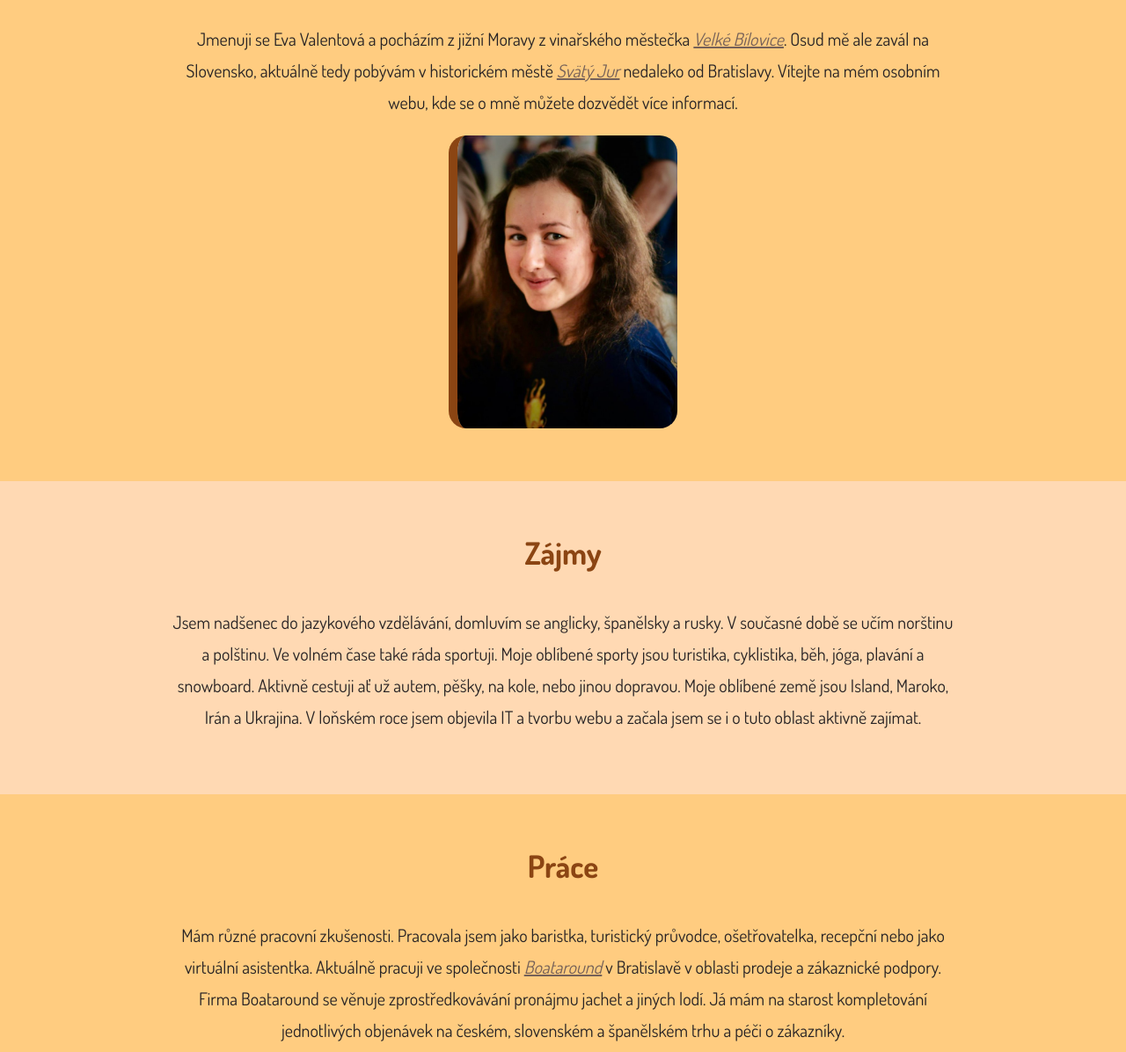
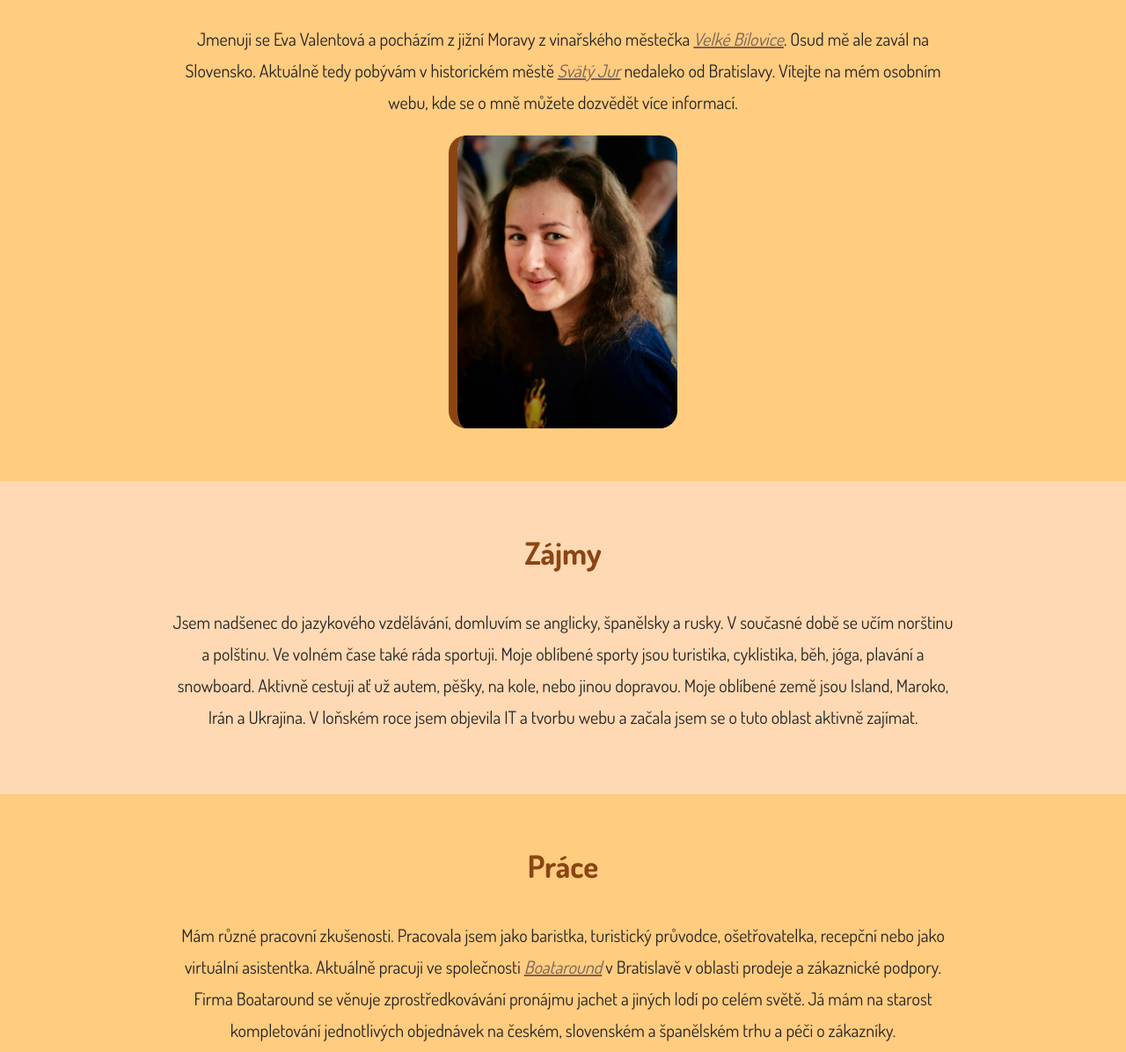
Before and after one commit to evavalentova/zivotopis, a plain HTML site: page index.html in a window 1280 px wide. Shown: the part 344-1540 px from the top of the page at 88% size. Drawn offline with Linux system fonts and the light colour scheme.

Commit message:
Poslední úpravy

```diff
--- a/index.html
+++ b/index.html
@@ -22,7 +22,7 @@
       <p>
         Jmenuji se Eva Valentová a pocházím z jižní Moravy z vinařského městečka
         <a href="https://www.velkebilovice.cz/">Velké Bílovice</a>. Osud mě ale
-        zavál na Slovensko, aktuálně tedy pobývám v historickém městě
+        zavál na Slovensko. Aktuálně tedy pobývám v historickém městě
         <a href="https://www.svatyjur.sk/">Svätý Jur</a> nedaleko od Bratislavy.
         Vítejte na mém osobním webu, kde se o mně můžete dozvědět více
         informací.
@@ -39,7 +39,7 @@
         běh, jóga, plavání a snowboard. Aktivně cestuji ať už autem, pěšky, na
         kole, nebo jinou dopravou. Moje oblíbené země jsou Island, Maroko, Irán
         a Ukrajina. V loňském roce jsem objevila IT a tvorbu webu a začala jsem
-        se i o tuto oblast aktivně zajímat.
+        se o tuto oblast aktivně zajímat.
       </p>
     </section>
 
@@ -51,8 +51,8 @@
         Aktuálně pracuji ve společnosti
         <a href="https://www.boataround.com/">Boataround</a> v Bratislavě v
         oblasti prodeje a zákaznické podpory. Firma Boataround se věnuje
-        zprostředkovávání pronájmu jachet a jiných lodí. Já mám na starost
-        kompletování jednotlivých objenávek na českém, slovenském a španělském
+        zprostředkovávání pronájmu jachet a jiných lodí po celém světě. Já mám na starost
+        kompletování jednotlivých objednávek na českém, slovenském a španělském
         trhu a péči o zákazníky.
       </p>
     </section>
```
